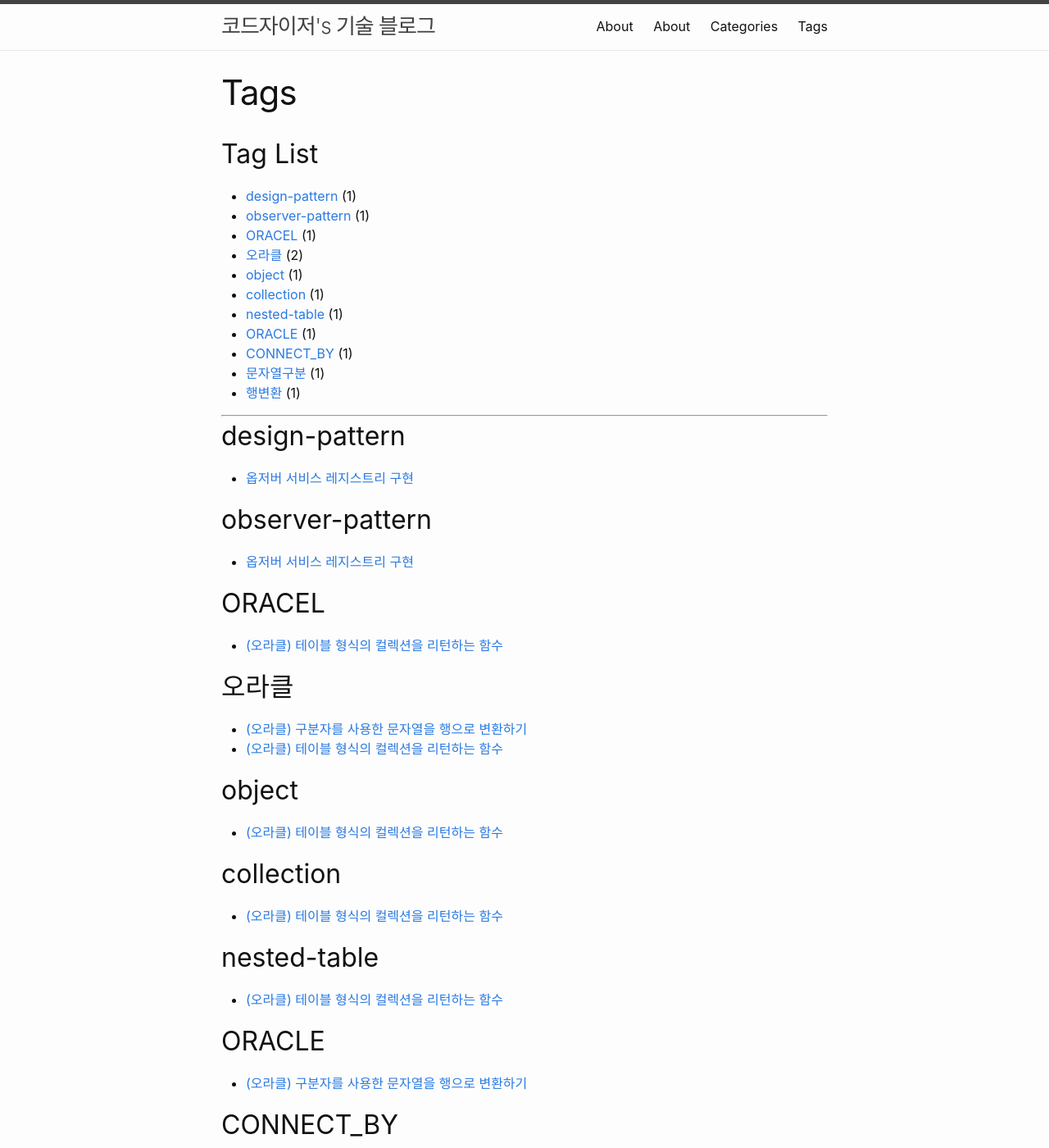
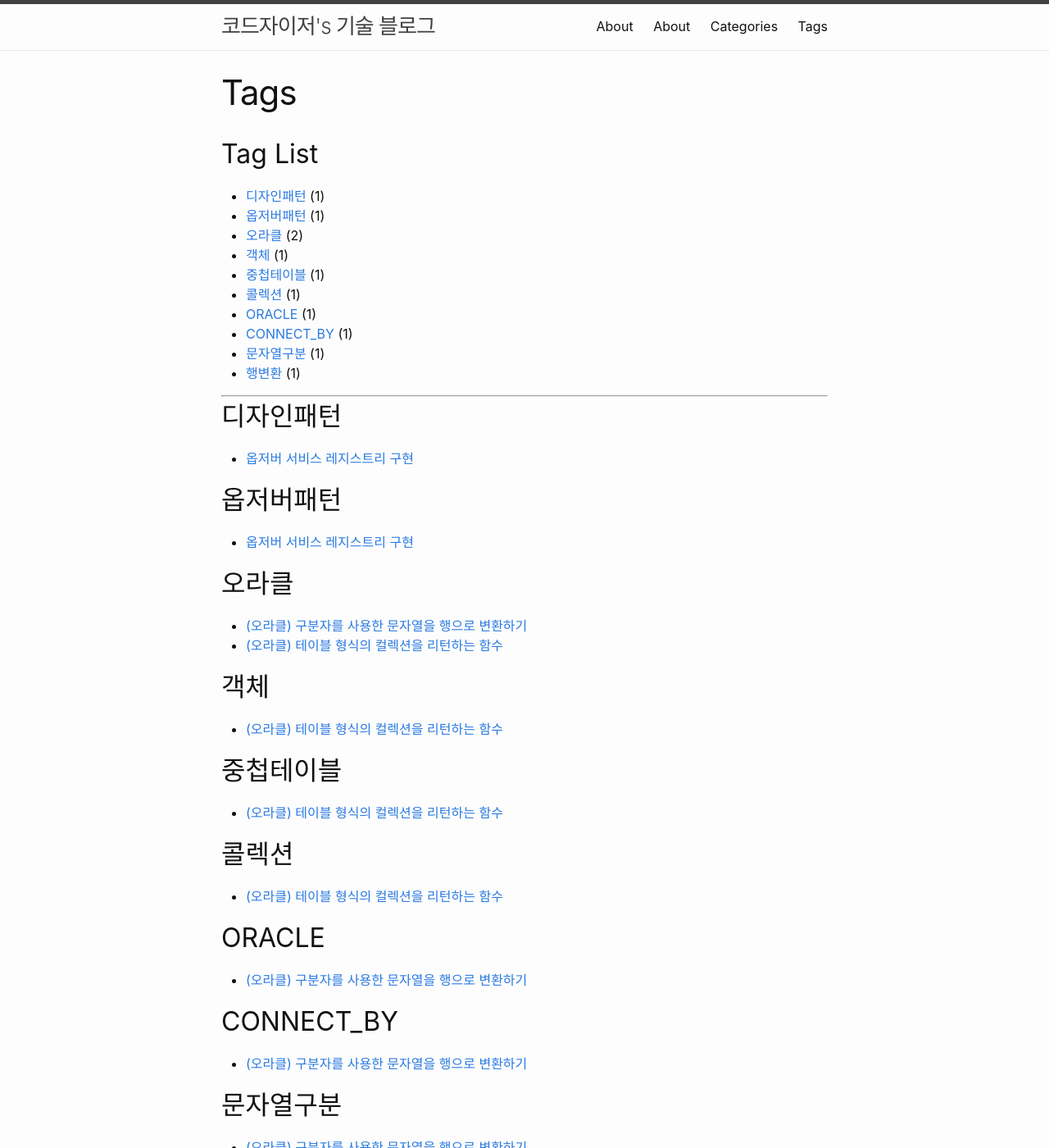
Before and after one commit to codegizer/codegizer.github.io, a Jekyll site: the page built from tags.html, in a window 1280 px wide and 1400 px high. Shown: the whole window at 82% size. Built offline with Jekyll 4.4.1, drawn with Linux system fonts in a browser that asks for light colours.

Commit message:
태그 수정

````diff
--- a/_posts/2020-02-12-lab-observer-service-registry-ver2.md
+++ b/_posts/2020-02-12-lab-observer-service-registry-ver2.md
@@ -3,7 +3,7 @@ layout: post
 title: 옵저버 서비스 레지스트리 구현
 date:   2020-04-21 23:00:00 +0900
 categories: 실험실
-tags: [design-pattern,observer-pattern]
+tags: [디자인패턴,옵저버패턴]
 ---
 
  ```연계처리 구현 적용사례에 대해 알아보기 전에 먼저 옵저버 패턴에 대해 간략하게 설명하자면 아래와 같다.```
--- a/_posts/2020-09-15-note-oracle-collection-nested-table-return.md
+++ b/_posts/2020-09-15-note-oracle-collection-nested-table-return.md
@@ -3,7 +3,7 @@ layout: post
 title: (오라클) 테이블 형식의 컬렉션을 리턴하는 함수
 date: 2020-09-14 23:00:00 +0900
 categories: 개발노트
-tags: [ORACEL,오라클,object,collection,nested-table]
+tags: [오라클,객체,중첩테이블,콜렉션]
 ---
 
 돈을 계좌로 송금을 요청할 때 아래의 같은 제한이 있다고 가정해보자
````
